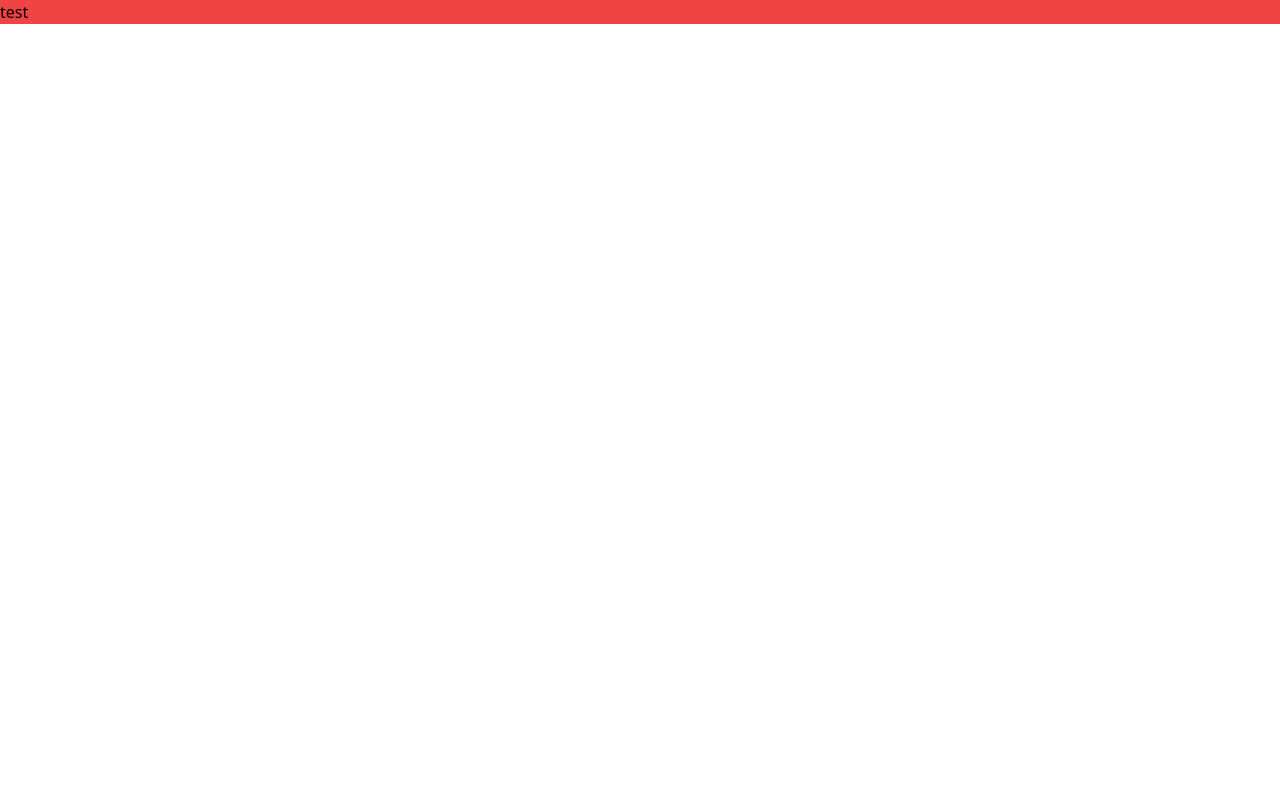
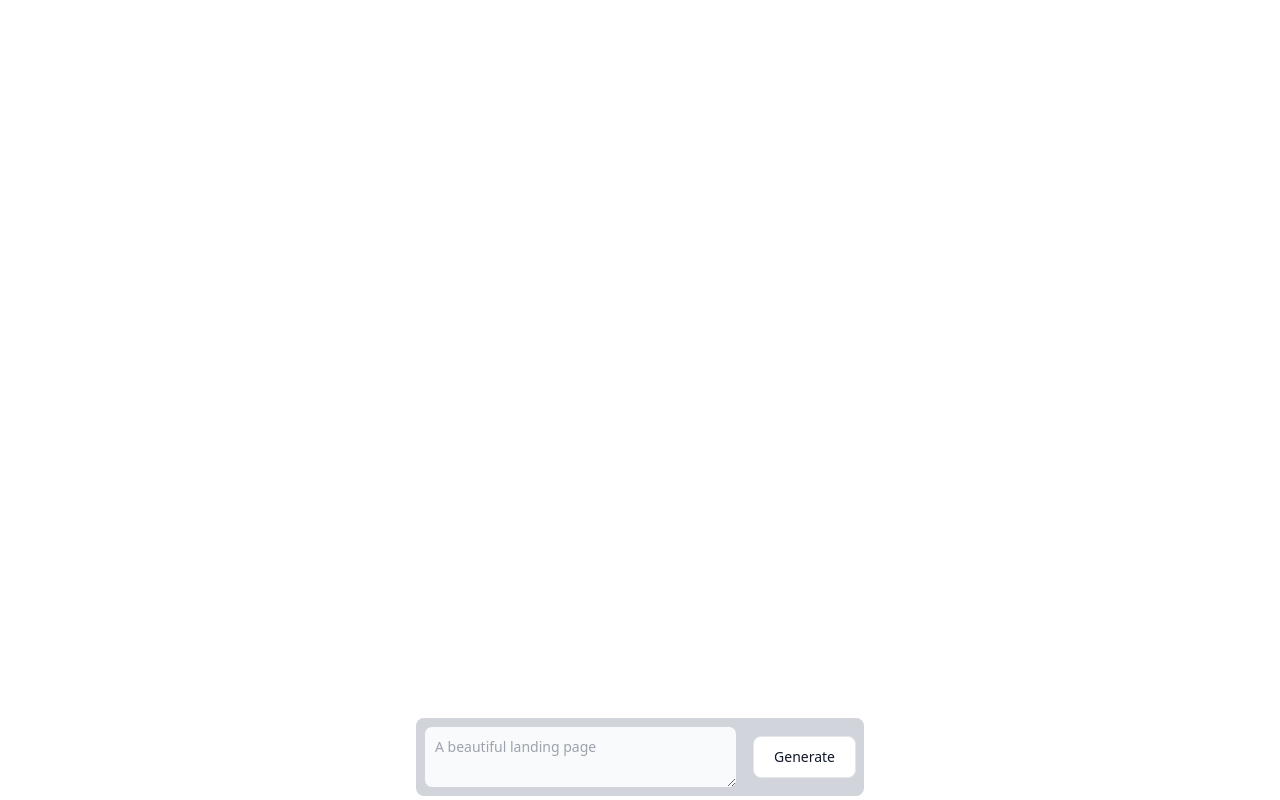
Before and after one commit to jercomio/Tailwind-Generator, a website built with Vite: page index.html in a window 1280 px wide. Built offline with nearby package versions, Linux system fonts and the light colour scheme.

Commit message:
TG@v0.0.1a

```diff
--- a/index.html
+++ b/index.html
@@ -1,5 +1,5 @@
 <!doctype html>
-<html lang="en">
+<html lang="en" class="h-full">
   <head>
     <meta charset="UTF-8" />
     <link rel="icon" type="image/svg+xml" href="/vite.svg" />
@@ -7,9 +7,23 @@
     <link rel="stylesheet" href="./src/style.css" />
     <title>Tailwind Generator App</title>
   </head>
-  <body>
+  <body class="h-full">
     <div id="app"></div>
-    <div class="bg-red-500">test</div>
+    <div class="absolute bottom-1 left-0 right-0 flex items-center justify-center">
+      <form id="generate-form" class="flex max-w-md bg-gray-300 items-center justify-center gap-4 p-2 w-full rounded-lg">
+        <textarea
+          type="text"
+          id="prompt"
+          name="prompt"
+          class="bg-gray-50 border border-gray-300 text-gray-900 text-sm rounded-lg focus:ring-blue-500 focus:border-blue-500 block w-full p-2.5 dark:bg-gray-700 dark:border-gray-600 dark:placeholder-gray-400 dark:text-white dark:focus:ring-blue-500 dark:focus:border-blue-500"
+          placeholder="A beautiful landing page"
+          required
+        ></textarea>
+        <button type="submit" class="py-2.5 px-5 text-sm font-medium text-gray-900 focus:outline-none bg-white rounded-lg border border-gray-200 hover:bg-gray-100 hover:text-blue-700 focus:z-10 focus:ring-4 focus:ring-gray-100 dark:focus:ring-gray-700 dark:bg-gray-800 dark:text-gray-400 dark:border-gray-600 dark:hover:text-white dark:hover:bg-gray-700">
+          Generate
+        </button>
+      </form>
+    </div>
     <script type="module" src="/src/main.ts"></script>
   </body>
 </html>
--- a/src/main.ts
+++ b/src/main.ts
@@ -0,0 +1,9 @@
+const form = document.querySelector('#generate-form') as HTMLFormElement;
+
+form.addEventListener('submit', (e) => {
+  e.preventDefault();
+  const formData = new FormData(form);
+  const prompt = formData.get('prompt') as string
+
+  alert(prompt);
+});
```
